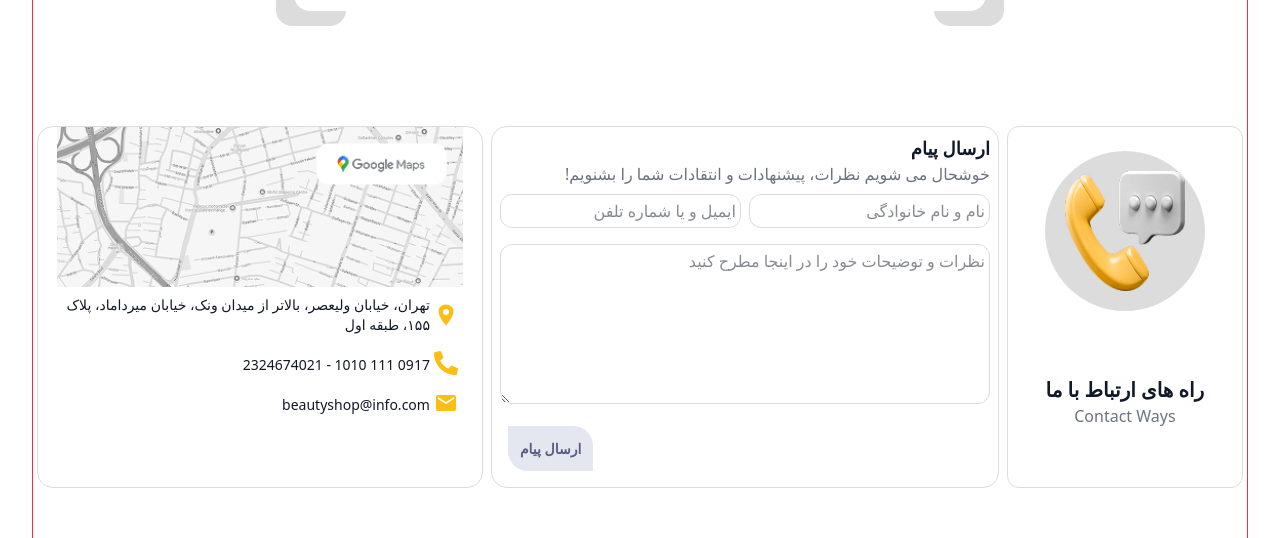
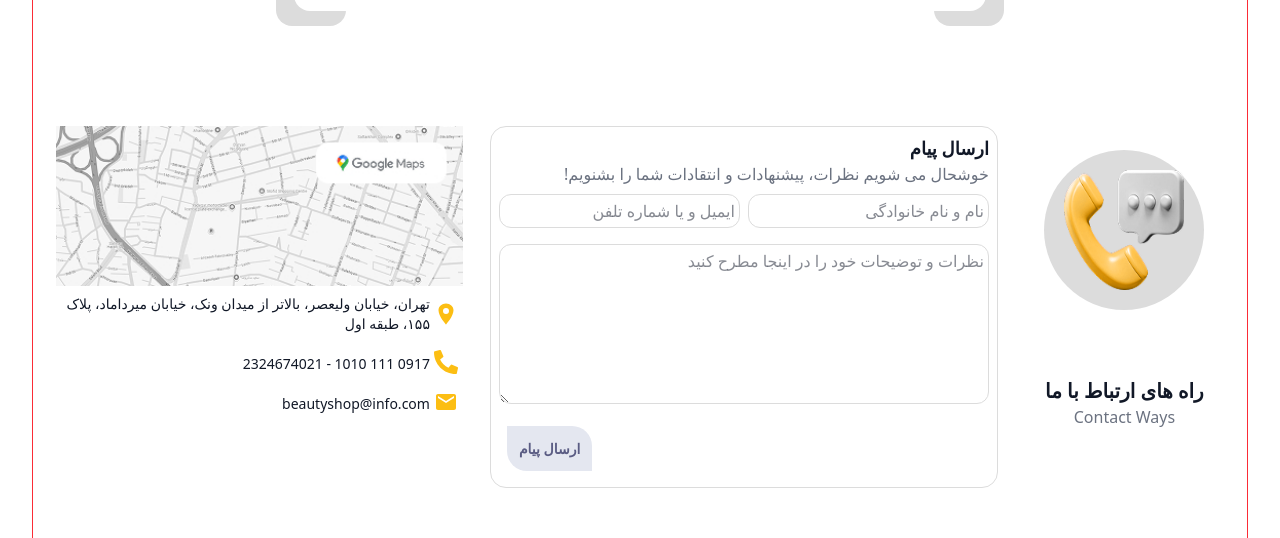
Before and after one commit to koroush-97/Beauty-shop, a React (Vite) app: page / in a window 1280 px wide. Shown: the part 5320-5858 px from the top of the page. Built offline with nearby package versions, Linux system fonts and the light colour scheme; a web font is replaced by a local one.

Commit message:
fix: remove offcards

```diff
--- a/src/pages/homePage/HomePage.tsx
+++ b/src/pages/homePage/HomePage.tsx
@@ -31,7 +31,7 @@ import {
   MainBtn,
   Icon,
   CustomerCard,
-  OfferCard,
+  // OfferCard,
   // OfferProductsSwiper,
 } from "./index";
 
@@ -837,7 +837,7 @@ function HomePage() {
 
       <div className="connect-us min-h-87.5 my-25  grid grid-cols-1 lg:grid-cols-[auto_auto_minmax(0,20%)] gap-x-2 px-1">
         {/* part-one */}
-        <div className="border border-lightback rounded-2xl flex flex-col order-3 lg:order-1">
+        <div className=" rounded-2xl flex flex-col order-3 lg:order-1">
           <div className=" w-full h-40 ">
             <img
               src={map}
@@ -914,7 +914,7 @@ function HomePage() {
           </div>
         </div>
         {/* part three */}
-        <div className="border rounded-xl border-lightback flex-1 p-1 order-1 lg:order-3">
+        <div className="r rounded-xl flex-1 p-1 order-1 lg:order-3">
           <div className="h-full grid grid-cols-1 grid-rows-[auto_auto]  ">
             <div className="w-full h-30 flex justify-center items-center my-10 relative">
               <div className="bg-lightback absolute w-40 h-40 z-40 aspect-square p-3 object-contain  rounded-full"></div>
```
